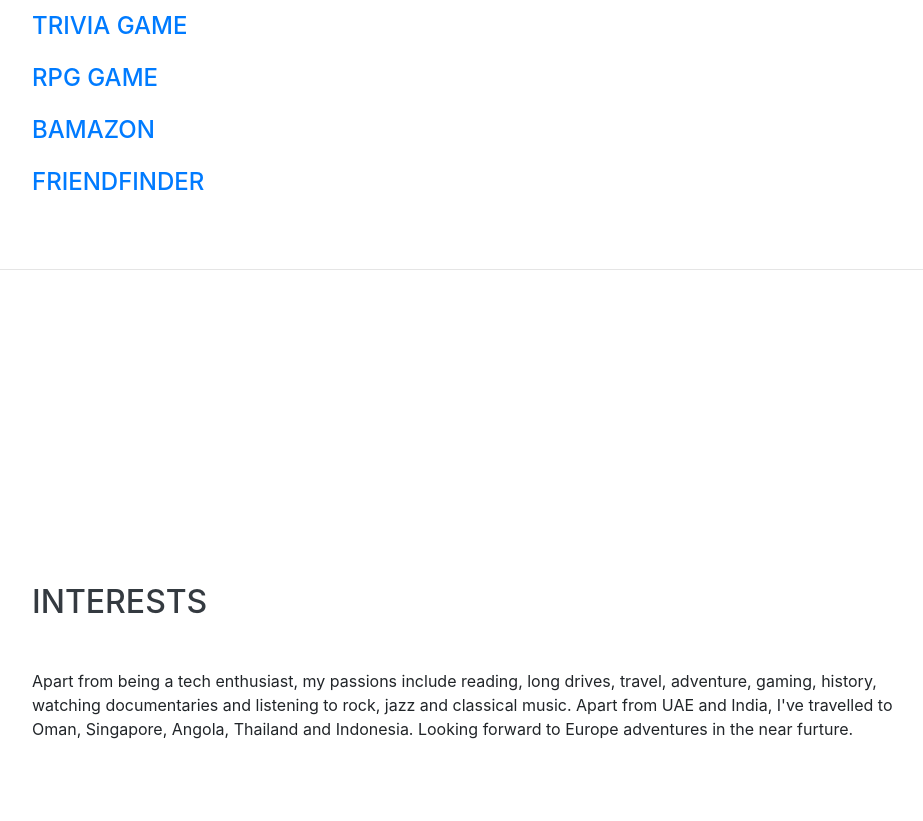
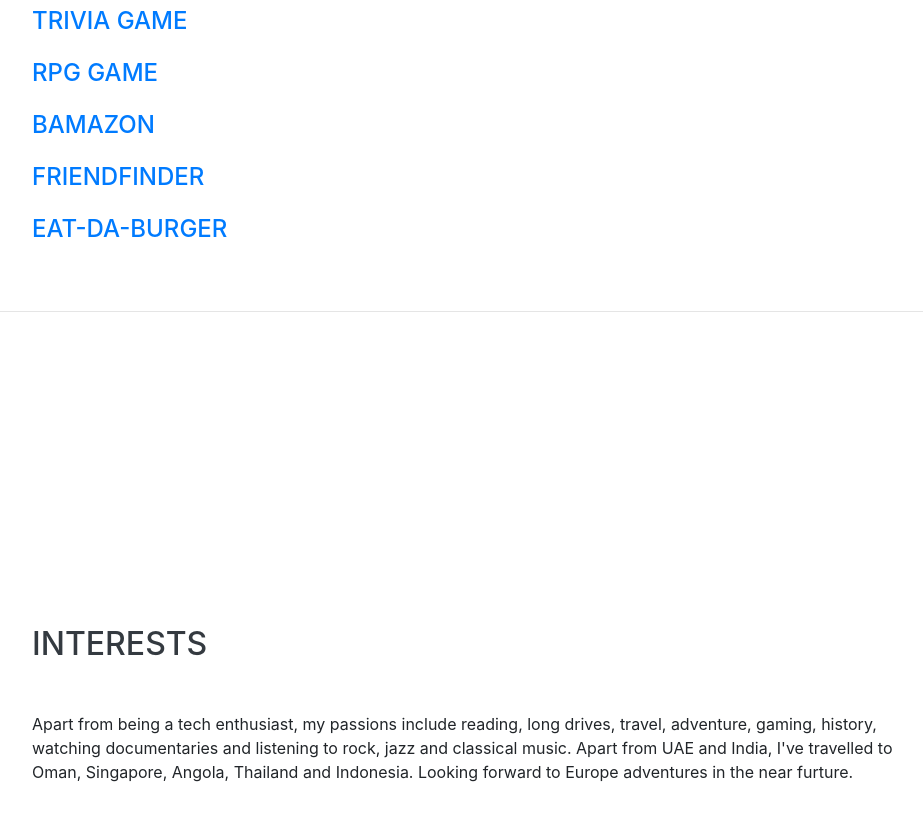
Before and after one commit to dolwinf/PORTFOLIO, a website with bundled scripts: page index.html in a window 1280 px wide. Shown: the part 2934-3755 px from the top of the page, without its empty margins (288-1211 px from the left). Built offline with nearby package versions, Linux system fonts and the light colour scheme; a web font is replaced by a local one.

Commit message:
Added Eat Da Burger project

```diff
--- a/index.html
+++ b/index.html
@@ -226,6 +226,7 @@
         <div class="subheading mb-3"><a href="https://github.com/dolwinf/RPG-game">RPG Game</a></div>
         <div class="subheading mb-3"><a href="https://github.com/dolwinf/bamazon">Bamazon</a></div>
         <div class="subheading mb-3"><a href="https://github.com/dolwinf/friendFinder">FriendFinder</a></div>
+        <div class="subheading mb-3"><a href="https://github.com/dolwinf/eat-da-burger">Eat-Da-Burger</a></div>
 
       </div>
 
```
